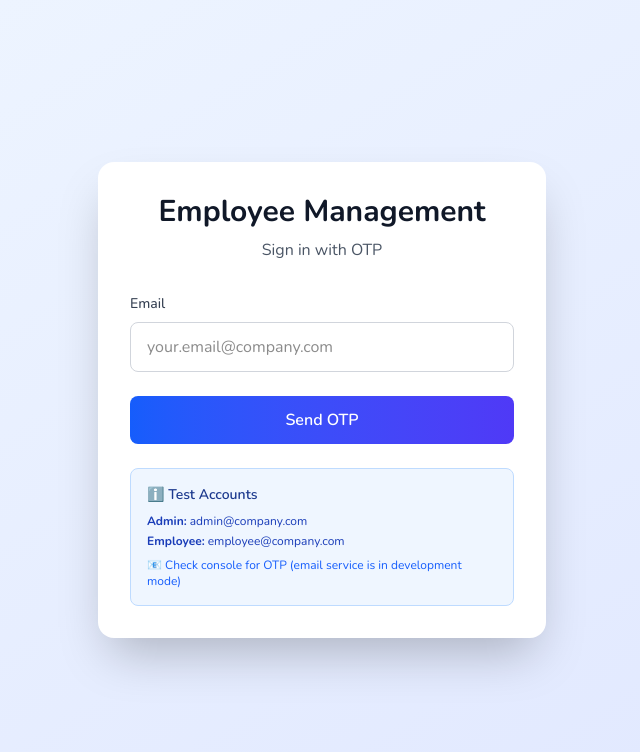
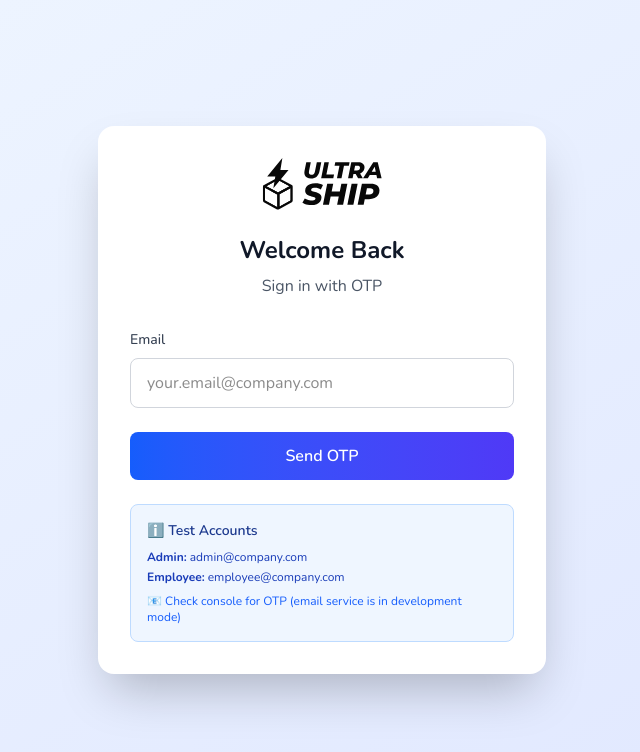
Before and after one commit to avinashManiTripathi/ultraship-poc, a Next.js app: page / in a window 1280 px wide. Shown: the top 752 px of the page, without its empty margins (318-958 px from the left). Built offline with nearby package versions, Linux system fonts and the light colour scheme; no server answers.

Commit message:
Update branding from Employee Management System to Ultra Ship System across layout, header, and email templates. Replace header and login page titles with logo integration for improved visual identity.

```diff
--- a/src/app/components/Header.tsx
+++ b/src/app/components/Header.tsx
@@ -1,6 +1,7 @@
 "use client";
 
 import { useState } from 'react';
+import Image from 'next/image';
 import { useAuth } from '../context/AuthContext';
 
 interface HeaderProps {
@@ -35,9 +36,16 @@ export default function Header({ onMenuToggle, isSidebarOpen }: HeaderProps) {
               )}
             </svg>
           </button>
-          <h1 className="text-xl font-bold text-gray-900 dark:text-white">
-            Employee Management
-          </h1>
+          <div className="flex items-center gap-3">
+            <Image
+              src="/logo.svg"
+              alt="Ultra Ship Logo"
+              width={90}
+              height={40}
+              priority
+              className="dark:invert"
+            />
+          </div>
         </div>
 
         {/* Horizontal Menu */}
--- a/src/app/components/LoginPage.tsx
+++ b/src/app/components/LoginPage.tsx
@@ -1,6 +1,7 @@
 "use client";
 
 import { useState } from 'react';
+import Image from 'next/image';
 import { useAuth } from '../context/AuthContext';
 
 export default function LoginPage({ onLoginSuccess }: { onLoginSuccess: () => void }) {
@@ -107,8 +108,18 @@ export default function LoginPage({ onLoginSuccess }: { onLoginSuccess: () => vo
     <div className="min-h-screen flex items-center justify-center bg-gradient-to-br from-blue-50 to-indigo-100 dark:from-gray-900 dark:to-gray-800 p-4">
       <div className="max-w-md w-full bg-white dark:bg-gray-800 rounded-2xl shadow-2xl p-8">
         <div className="text-center mb-8">
-          <h1 className="text-3xl font-bold text-gray-900 dark:text-white mb-2">
-            Employee Management
+          <div className="flex justify-center mb-6">
+            <Image
+              src="/logo.svg"
+              alt="Ultra Ship Logo"
+              width={120}
+              height={52}
+              priority
+              className="dark:invert"
+            />
+          </div>
+          <h1 className="text-2xl font-bold text-gray-900 dark:text-white mb-2">
+            Welcome Back
           </h1>
           <p className="text-gray-600 dark:text-gray-400">
             {step === 'email' ? 'Sign in with OTP' : 'Enter verification code'}
--- a/src/app/layout.tsx
+++ b/src/app/layout.tsx
@@ -10,8 +10,8 @@ const nunito = Nunito({
 });
 
 export const metadata: Metadata = {
-  title: "Employee Management System",
-  description: "Full-stack employee management system with GraphQL and Next.js",
+  title: "Ultra Ship  System",
+  description: "Full-stack Ultra Ship  system with GraphQL and Next.js",
 };
 
 export default function RootLayout({
--- a/src/backend/utils/email.ts
+++ b/src/backend/utils/email.ts
@@ -35,12 +35,12 @@ export const sendOTPEmail = async (email: string, otp: string): Promise<boolean>
     }
 
     const info = await transporter.sendMail({
-      from: process.env.EMAIL_FROM || '"Employee Management" <noreply@company.com>',
+      from: process.env.EMAIL_FROM || '"Ultra Ship " <noreply@company.com>',
       to: email,
       subject: 'Your Login OTP',
       html: `
         <div style="font-family: Arial, sans-serif; max-width: 600px; margin: 0 auto;">
-          <h2 style="color: #2563eb;">Employee Management System</h2>
+          <h2 style="color: #2563eb;">Ultra Ship  System</h2>
           <p>Your One-Time Password (OTP) for login is:</p>
           <div style="background: #f3f4f6; padding: 20px; border-radius: 8px; text-align: center; margin: 20px 0;">
             <h1 style="color: #1f2937; font-size: 36px; margin: 0; letter-spacing: 8px;">${otp}</h1>
```
Also changed, not shown: public/logo.svg (added).
